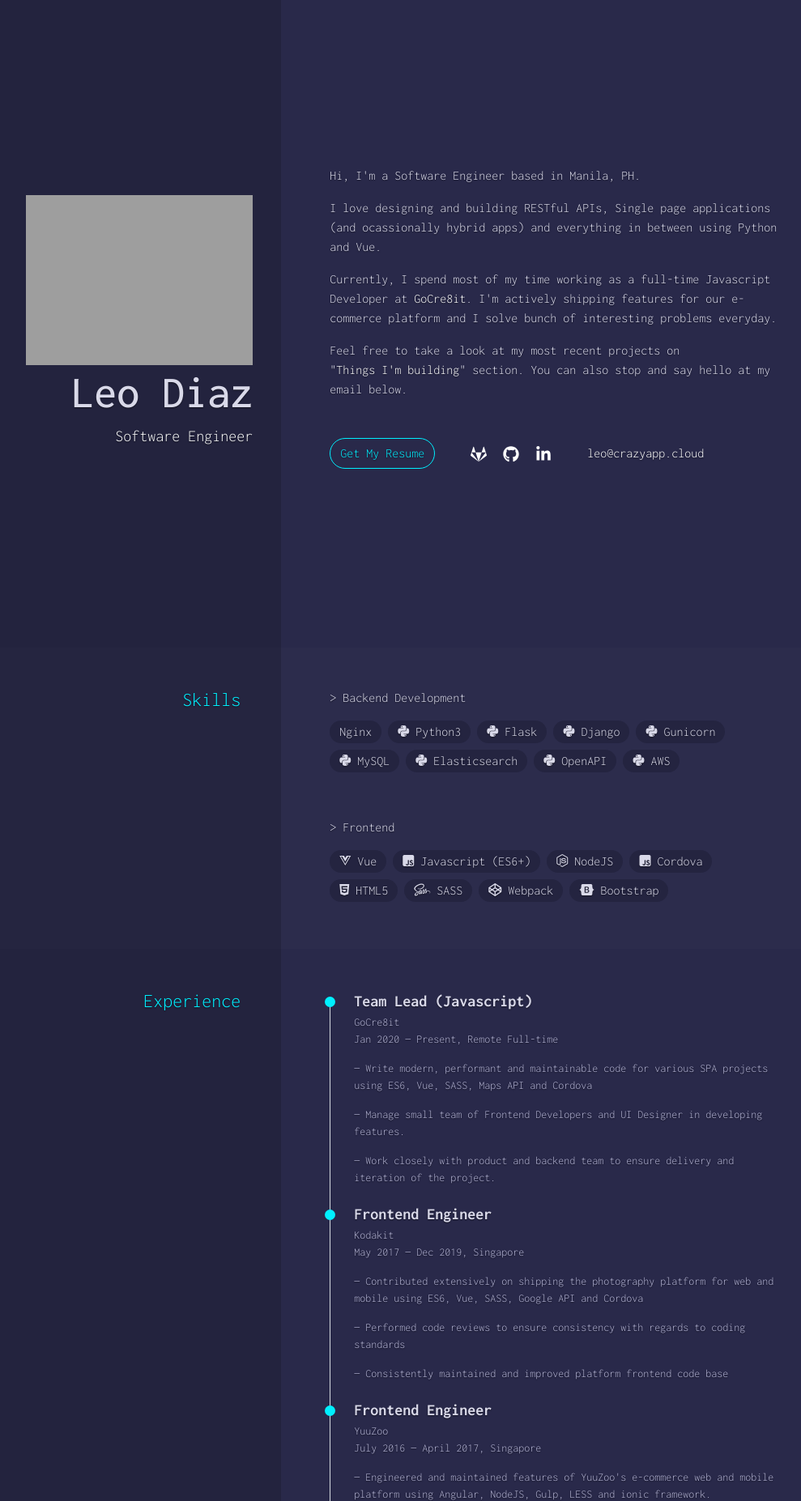
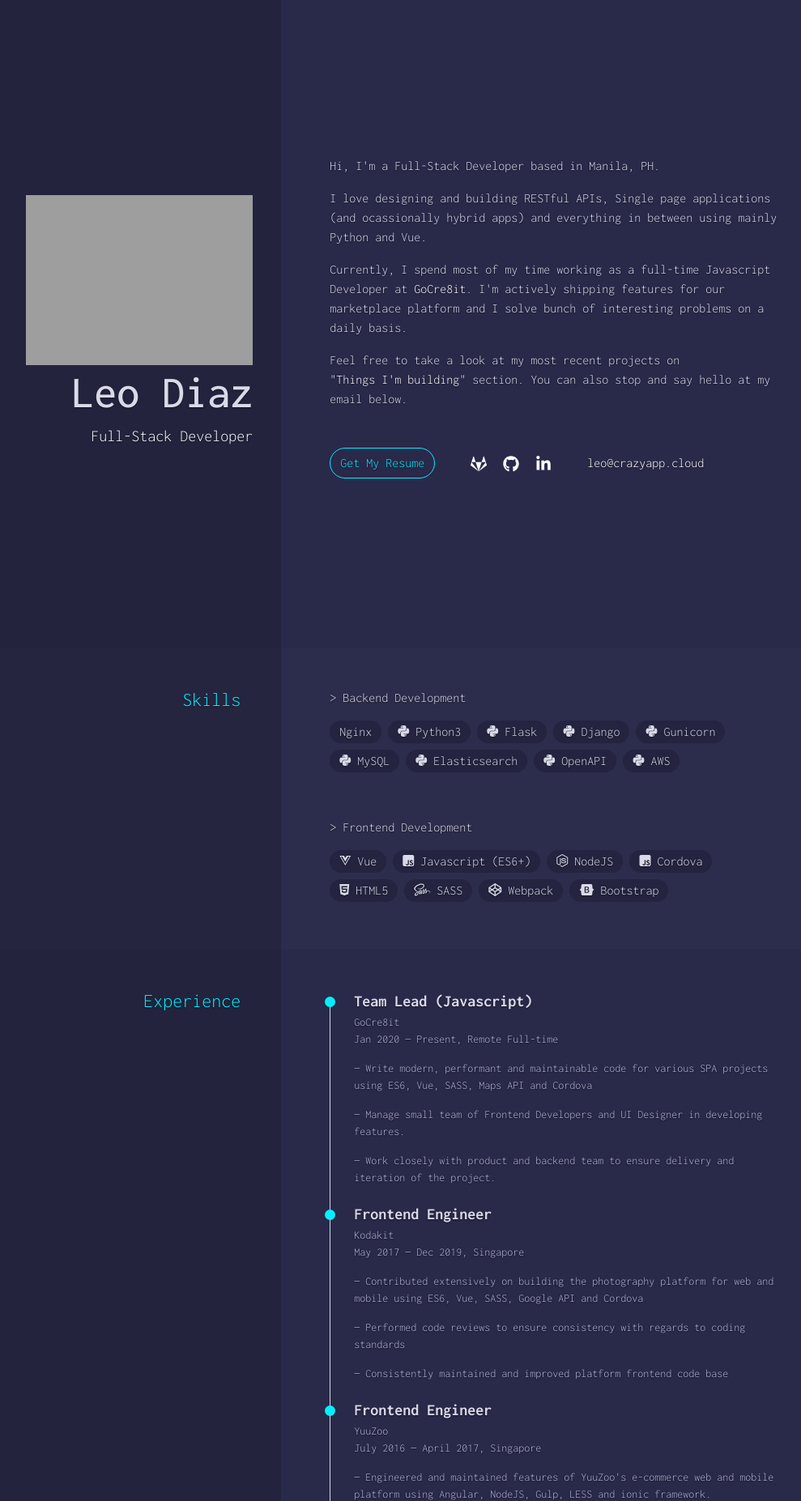
Before and after one commit to mrtongkatali/laldiaz, a Django app: page / in a window 1280 px wide. Shown: the top 1854 px of the page at 81% size, without its empty margins (186-1175 px from the left). Run offline with Django 3.2, Linux system fonts and the light colour scheme; parts of the project's set-up code (start-up, migrations or seed data) failed here and were passed over; some libraries are stand-ins or nearby versions; some web fonts are replaced; grey boxes are pictures that could not be loaded.

Commit message:
improvements

```diff
--- a/landing_v1/templates/landing_v1/index.html
+++ b/landing_v1/templates/landing_v1/index.html
@@ -8,15 +8,15 @@
       <div class="section-header-content">
         <img src="static/landing_v1/images/leod-mugshot.png">
         <h1 class="display-4">Leo Diaz</h1>
-        <h5 class="text-light">Software Engineer</h5>
+        <h5 class="text-light">Full-Stack Developer</h5>
       </div>
     </div>
     <div class="col-md-7 section-content-wrapper hero">
     <div class="section-content">
-      <p>Hi, I'm a Software Engineer based in Manila, PH.</p>
-      <p>I love designing and building RESTful APIs, Single page applications (and ocassionally hybrid apps) and everything in between using Python and Vue.</p>
+      <p>Hi, I'm a Full-Stack Developer based in Manila, PH.</p>
+      <p>I love designing and building RESTful APIs, Single page applications (and ocassionally hybrid apps) and everything in between using mainly Python and Vue.</p>
 
-      <p>Currently, I spend most of my time working as a full-time Javascript Developer at <a href="https://www.gocre8it.com/", target="_blank">GoCre8it</a>. I'm actively shipping features for our e-commerce platform and I solve bunch of interesting problems everyday.</p>
+      <p>Currently, I spend most of my time working as a full-time Javascript Developer at <a href="https://www.gocre8it.com/", target="_blank">GoCre8it</a>. I'm actively shipping features for our marketplace platform and I solve bunch of interesting problems on a daily basis.</p>
 
       <p>Feel free to take a look at my most recent projects on <br/>"<a href="">Things I'm building</a>" section. You can also stop and say hello at my email below.</p>
 
@@ -94,7 +94,7 @@
             </li>
           </ul>
 
-        <p class="mt-5">> Frontend<p>
+        <p class="mt-5">> Frontend Development<p>
         <ul class="expertise-list">
           <li>
               <i class="fab fa-vuejs"></i>
@@ -163,7 +163,7 @@
             <p class="text-small">Kodakit</p>
             <p class="text-small">May 2017 &mdash; Dec 2019, Singapore</p>
             <p class="text-small description">
-              &mdash; Contributed extensively on shipping the photography platform for web and mobile using ES6, Vue, SASS, Google API and Cordova
+              &mdash; Contributed extensively on building the photography platform for web and mobile using ES6, Vue, SASS, Google API and Cordova
             </p>
             <p class="text-small description">
               &mdash; Performed code reviews to ensure consistency with regards to coding standards
```
